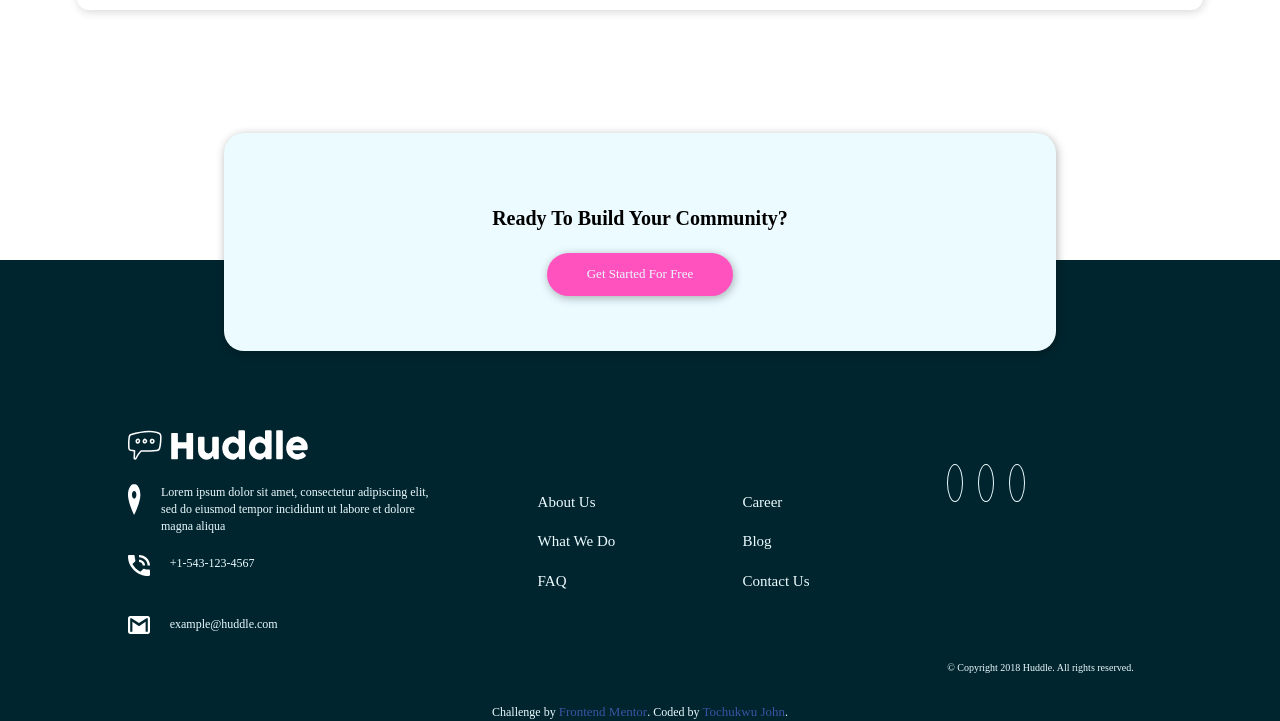
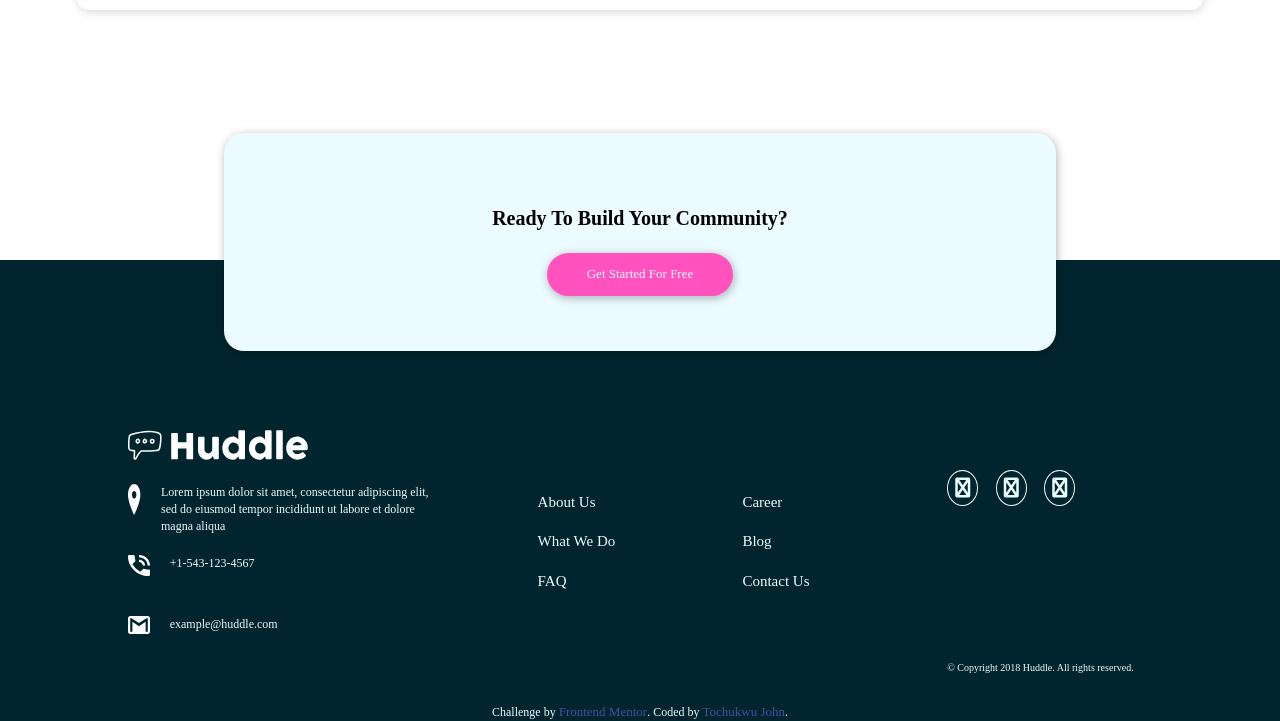
Before and after one commit to Headbwoi/huddle2, a plain HTML site: page index.html in a window 1280 px wide. Shown: the part 1814-2535 px from the top of the page. Drawn offline with nearby package versions, Linux system fonts and the light colour scheme; files that its build step writes are made by us from their sources; a web font is replaced by a local one.

Commit message:
Update index.html

```diff
--- a/index.html
+++ b/index.html
@@ -12,7 +12,7 @@
       href="./images/favicon-32x32.png"
     />
     <link rel="stylesheet" href="./styles/CSS/styles.css" />
-    <link rel="stylesheet" href="../fontawesome-free-5.15.4-web/css/all.css">
+      <link rel="stylesheet" href="https://cdnjs.cloudflare.com/ajax/libs/font-awesome/6.0.0/css/all.min.css" integrity="sha512-9usAa10IRO0HhonpyAIVpjrylPvoDwiPUiKdWk5t3PyolY1cOd4DSE0Ga+ri4AuTroPR5aQvXU9xC6qOPnzFeg==" crossorigin="anonymous" referrerpolicy="no-referrer" />
     <title>
       Frontend Mentor | Huddle landing page with alternating feature blocks
     </title>
@@ -147,9 +147,9 @@
       <div class="footer__icons">
         <div class="iconic">
         <span>
-          <a href=""><i class="fab fa-facebook"></i></a>
-          <a href=""><i class="fab fa-twitter"></i></a>
-          <a href=""><i class="fab fa-instagram"></i></a>
+          <a href=""><i class="fa fa-facebook"></i></a>
+          <a href=""><i class="fa fa-twitter"></i></a>
+          <a href=""><i class="fa fa-instagram"></i></a>
         </span></div>
        <div class="iconics">
         <p> &copy; Copyright 2018 Huddle. All
```
